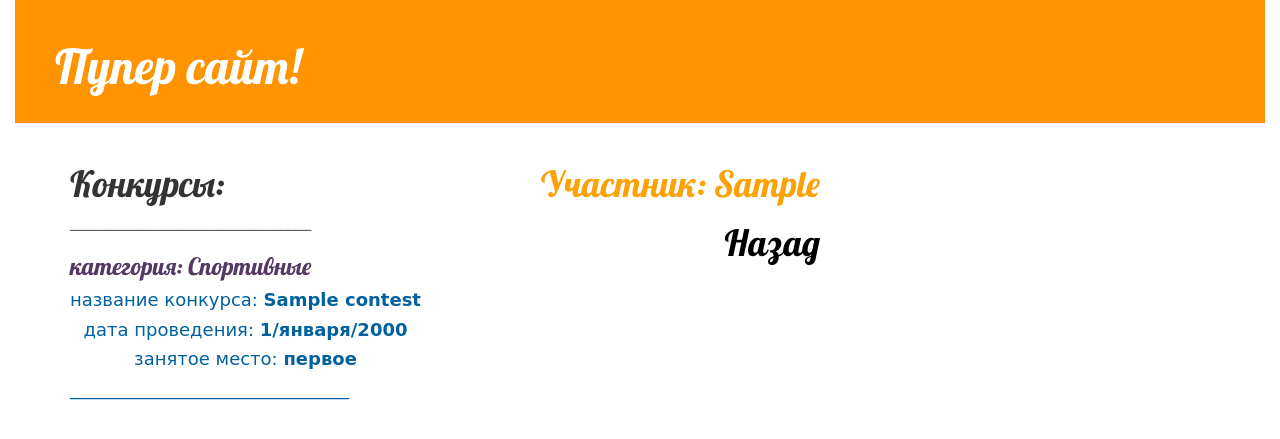
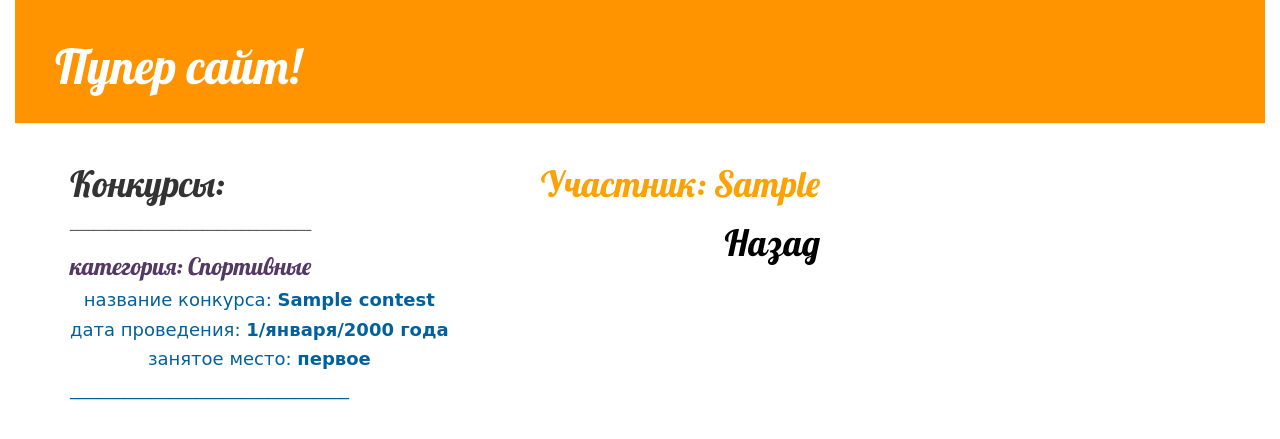
Before and after one commit to nakoff/test_site, a Django app: page /user/1/ in a window 1280 px wide. Shown: the top 439 px of the page. Run offline with Django 3.2, Linux system fonts and the light colour scheme; tables that the repository leaves empty hold one stand-in row (values such as "Sample post"); some libraries are stand-ins or nearby versions; some web fonts are replaced.

Commit message:
FORMSgit add --all!

```diff
--- a/quize/templates/quize/user_detail.html
+++ b/quize/templates/quize/user_detail.html
@@ -17,7 +17,7 @@
                     {% if k.cat.user == user %}
                         <h3><p>категория: {{k.cat}}</p></h3>
                         <h4><p align="center">название конкурса: <b>{{k.name}}</b></p></h4>
-                        <h4><p align="center">дата проведения: <b>{{k.day}}/{{k.mont}}/{{k.year}}</b></p></h4>
+                        <h4><p align="center">дата проведения: <b>{{k.day}}/{{k.mont}}/{{k.year}} года</b></p></h4>
                         <h4><p align="center">занятое место: <b>{{k.result}}</b></p></h4>
                         <h4><p>_______________________________</p></h4>
                     {% endif %}
```
Also changed, not shown: quize/migrations/0012_auto_20170405_2026.py (added).
